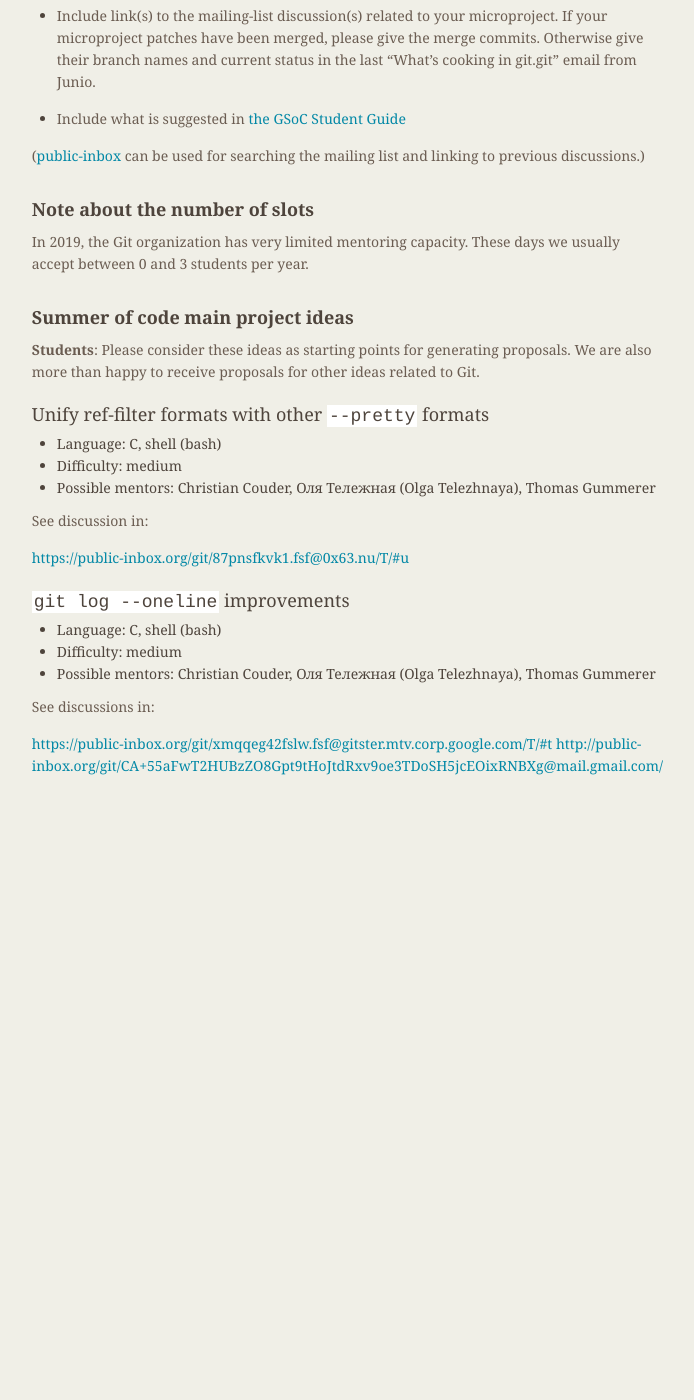
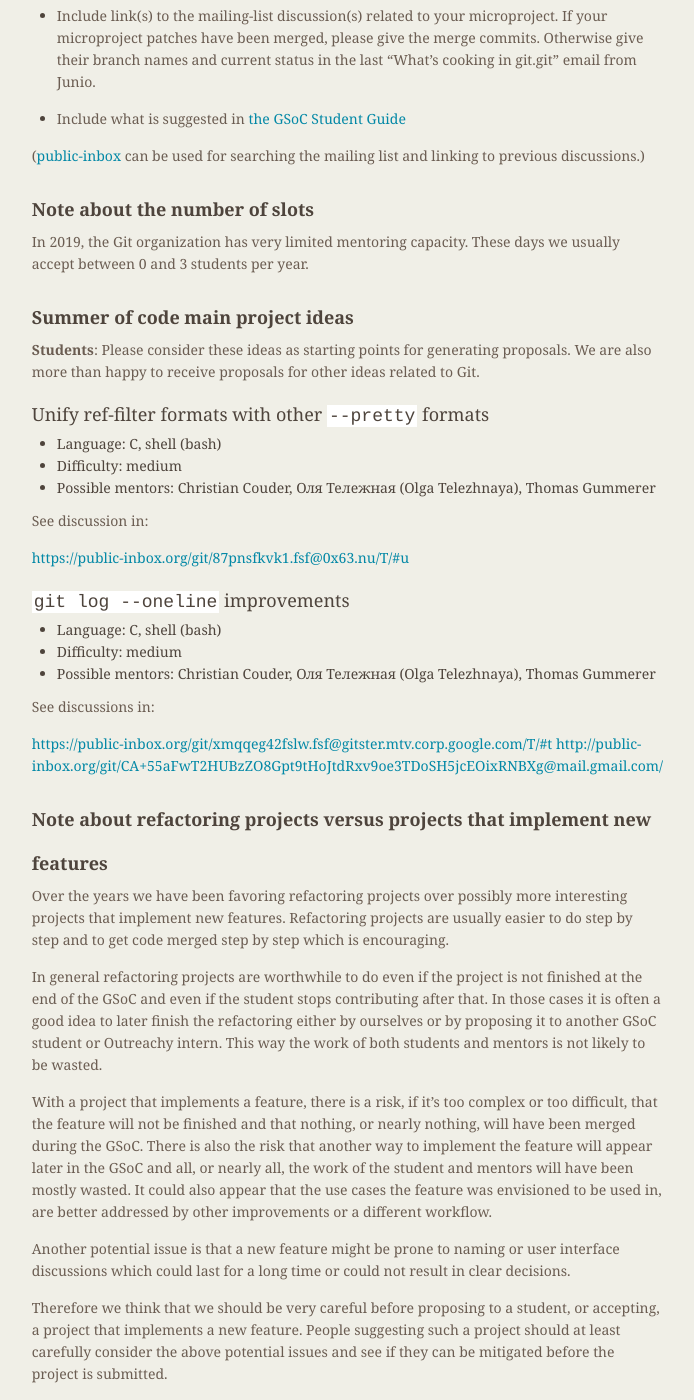
Before and after one commit to git/git.github.io, a Jekyll site: the page built from SoC-2019-Ideas.md, in a window 1280 px wide and 1400 px high, scrolled down 1347 px. Shown: the whole window, without its empty margins (419-1113 px from the left). Built offline with Jekyll 4.4.1, drawn with Linux system fonts in a browser that asks for light colours; before the commit the page ends 2139 px from its top, so only the background shows below that.

Commit message:
SoC-2019-Ideas: add note about project kinds

```diff
--- a/SoC-2019-Ideas.md
+++ b/SoC-2019-Ideas.md
@@ -129,3 +129,36 @@
 
 <https://public-inbox.org/git/xmqqeg42fslw.fsf@gitster.mtv.corp.google.com/T/#t>
 <http://public-inbox.org/git/CA+55aFwT2HUBzZO8Gpt9tHoJtdRxv9oe3TDoSH5jcEOixRNBXg@mail.gmail.com/>
+
+## Note about refactoring projects versus projects that implement new features
+
+Over the years we have been favoring refactoring projects over
+possibly more interesting projects that implement new
+features. Refactoring projects are usually easier to do step by step
+and to get code merged step by step which is encouraging.
+
+In general refactoring projects are worthwhile to do even if the
+project is not finished at the end of the GSoC and even if the student
+stops contributing after that. In those cases it is often a good idea
+to later finish the refactoring either by ourselves or by proposing it
+to another GSoC student or Outreachy intern. This way the work of both
+students and mentors is not likely to be wasted.
+
+With a project that implements a feature, there is a risk, if it's too
+complex or too difficult, that the feature will not be finished and
+that nothing, or nearly nothing, will have been merged during the
+GSoC. There is also the risk that another way to implement the feature
+will appear later in the GSoC and all, or nearly all, the work of the
+student and mentors will have been mostly wasted. It could also appear
+that the use cases the feature was envisioned to be used in, are
+better addressed by other improvements or a different workflow.
+
+Another potential issue is that a new feature might be prone to naming
+or user interface discussions which could last for a long time or
+could not result in clear decisions.
+
+Therefore we think that we should be very careful before proposing to
+a student, or accepting, a project that implements a new
+feature. People suggesting such a project should at least carefully
+consider the above potential issues and see if they can be mitigated
+before the project is submitted.
```
